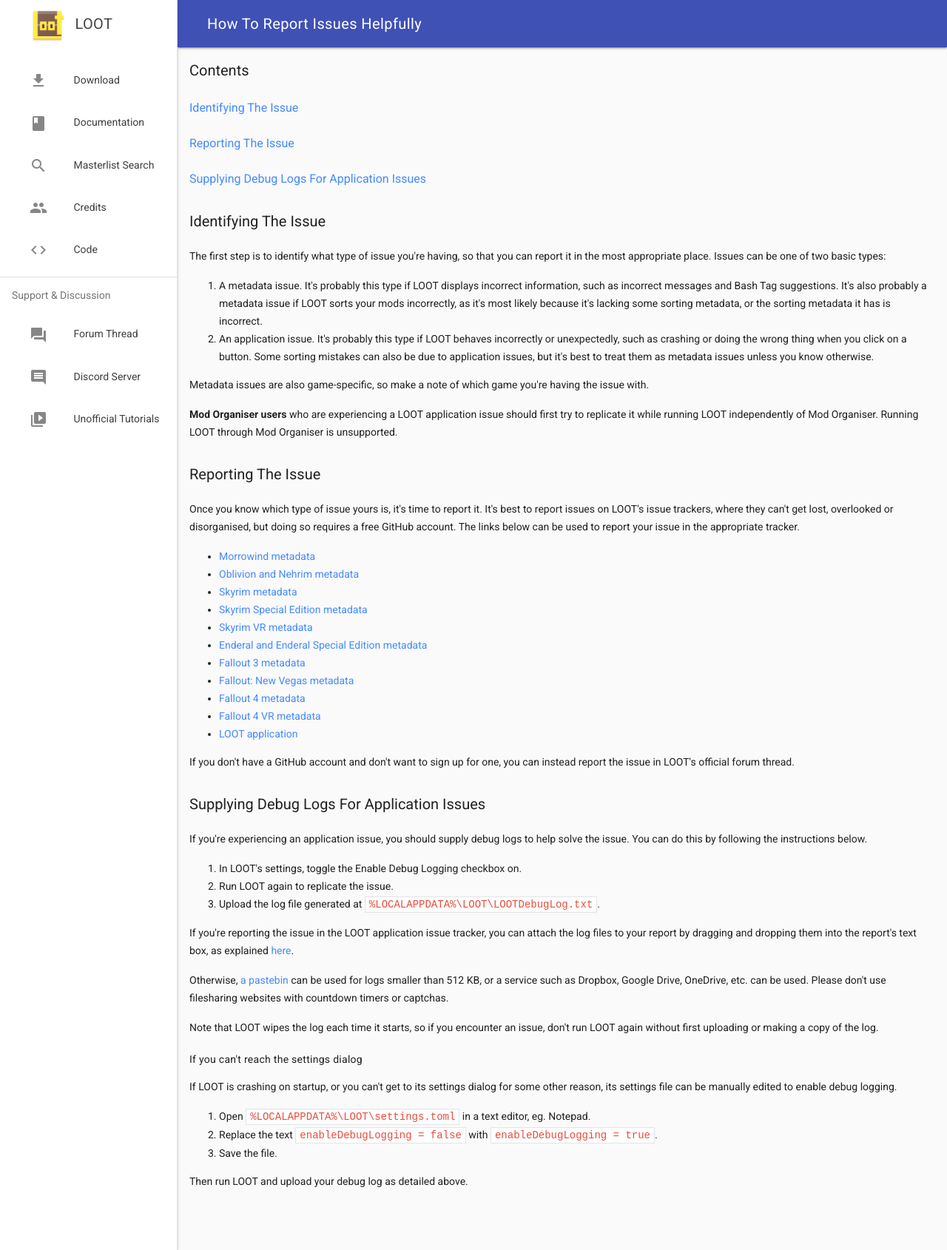
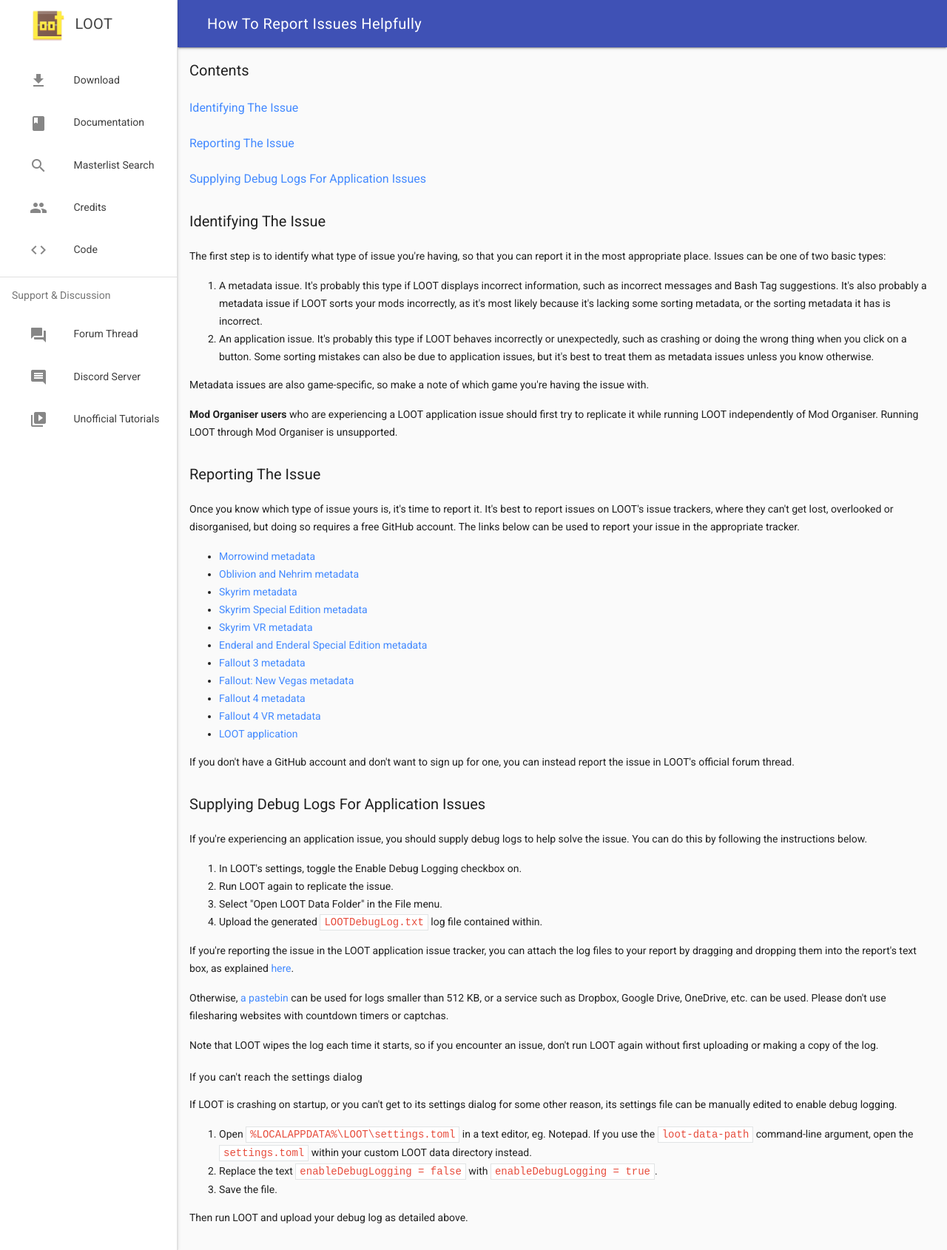
Before and after one commit to loot/loot.github.io, a Jekyll site: the page built from docs/help/How-To-Report-Issues-Helpfully.html, in a window 1280 px wide. Shown: the whole page at 74% size. Built offline with Jekyll 4.4.1, drawn with Linux system fonts in a browser that asks for light colours.

Commit message:
Update 'Supplying Debug Logs' section
Replace mention of `%LOCALAPPDATA%\LOOT\` with 'Open LOOT Data Folder'
action where possible. Otherwise, point out that location is different
when using `loot-data-path` argument.

```diff
--- a/docs/help/How-To-Report-Issues-Helpfully.html
+++ b/docs/help/How-To-Report-Issues-Helpfully.html
@@ -51,7 +51,8 @@
 <ol>
   <li>In LOOT's settings, toggle the Enable Debug Logging checkbox on.</li>
   <li>Run LOOT again to replicate the issue.</li>
-  <li>Upload the log file generated at <code>%LOCALAPPDATA%\LOOT\LOOTDebugLog.txt</code>.</li>
+  <li>Select "Open LOOT Data Folder" in the File menu.</li>
+  <li>Upload the generated <code>LOOTDebugLog.txt</code> log file contained within.</li>
 </ol>
 
 <p>If you're reporting the issue in the LOOT application issue tracker, you can attach the log files to your report by dragging and dropping them into the report's text box, as explained <a href="https://help.github.com/articles/file-attachments-on-issues-and-pull-requests/">here</a>.</p>
@@ -65,7 +66,7 @@
 <p>If LOOT is crashing on startup, or you can't get to its settings dialog for some other reason, its settings file can be manually edited to enable debug logging.</p>
 
 <ol>
-  <li>Open <code>%LOCALAPPDATA%\LOOT\settings.toml</code> in a text editor, eg. Notepad.</li>
+  <li>Open <code>%LOCALAPPDATA%\LOOT\settings.toml</code> in a text editor, eg. Notepad. If you use the <code>loot-data-path</code> command-line argument, open the <code>settings.toml</code> within your custom LOOT data directory instead.</li>
   <li>Replace the text <code>enableDebugLogging = false</code> with <code>enableDebugLogging = true</code>.</li>
   <li>Save the file.</li>
 </ol>
```
